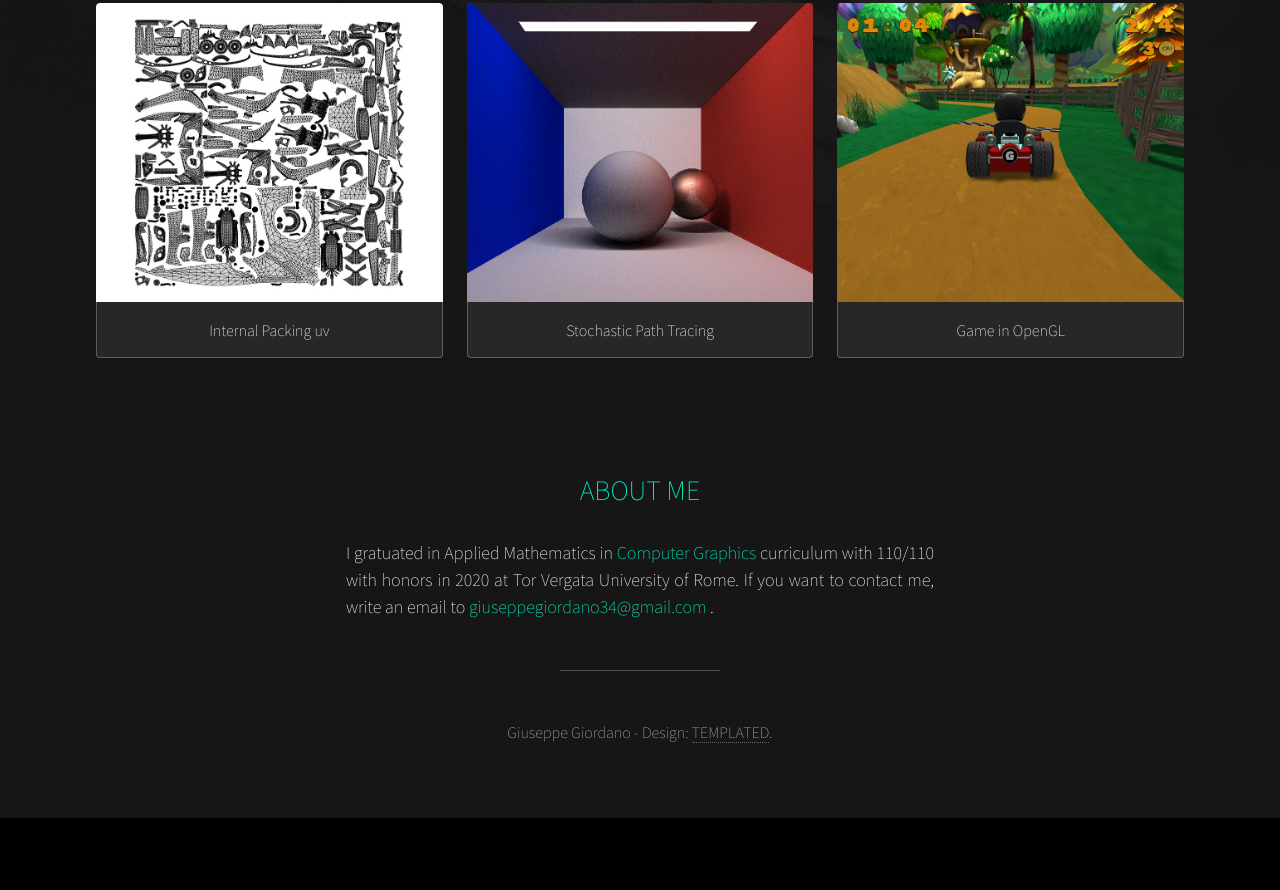
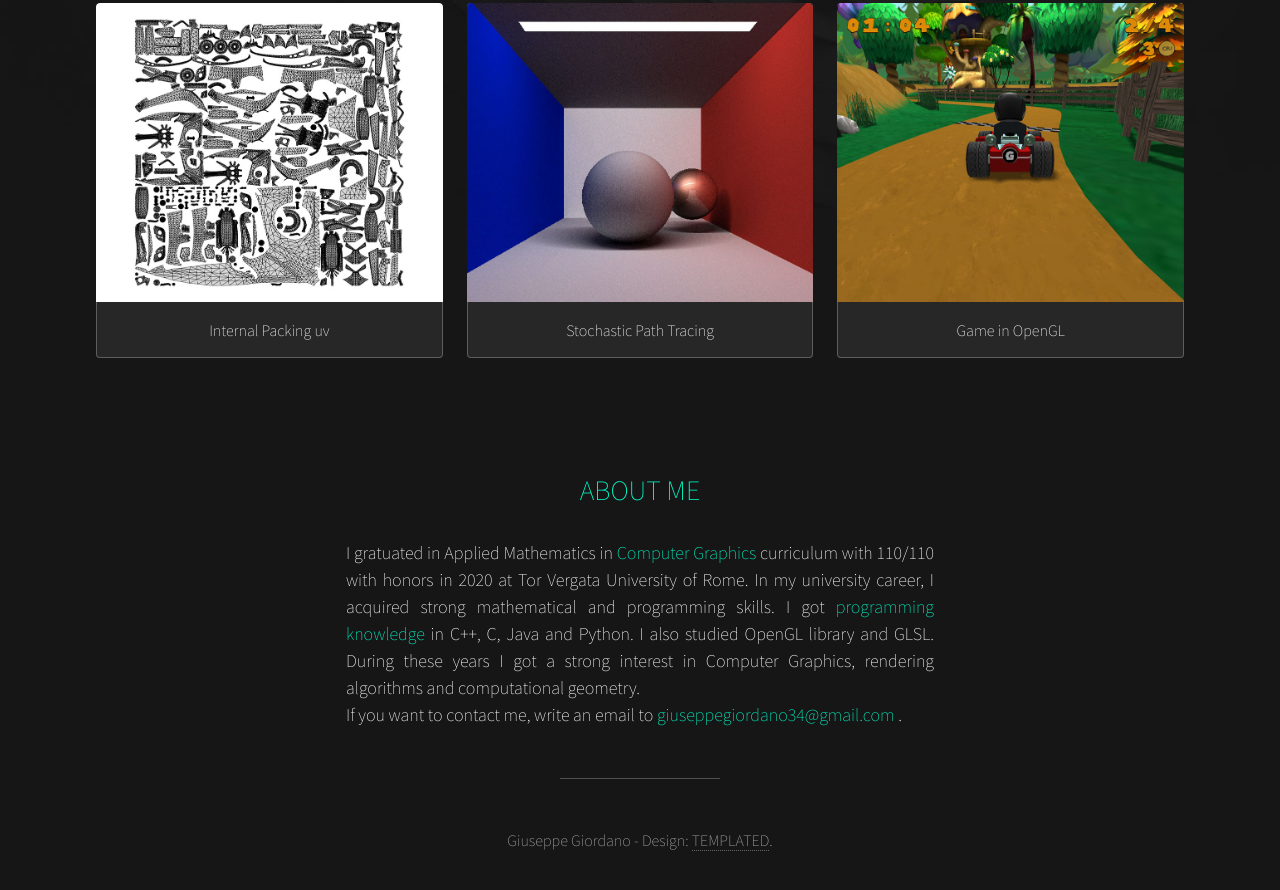
Before and after one commit to Giuseppeg34/giuseppeg34.github.io, a plain HTML site: page index.html in a window 1280 px wide. Shown: the part 461-1351 px from the top of the page. Before the commit the page ends 1279 px from the top, so only its background shows below. Drawn offline with Linux system fonts and the light colour scheme.

Commit message:
Update index.html

```diff
--- a/index.html
+++ b/index.html
@@ -56,8 +56,10 @@
 								<h1><b>ABOUT ME</b></h1>
 								<h3 style="font-size:18px ; margin-left: 250px; margin-right: 250px; text-align:justify">
 									I gratuated in Applied Mathematics in <b>Computer Graphics</b> curriculum with 110/110 with honors in 2020
-									at Tor Vergata University of Rome.
-									If you want to contact me, write an email to <b>giuseppegiordano34@gmail.com</b> .
+									at Tor Vergata University of Rome. In my university career, I acquired strong mathematical and programming skills.
+									I got <b>programming knowledge</b> in C++, C, Java and Python. I also studied OpenGL library and GLSL.
+									During these years I got a strong interest in Computer Graphics, rendering algorithms and computational geometry.
+									<br>If you want to contact me, write an email to <b>giuseppegiordano34@gmail.com</b> .
 								</h3>
 							</div>
 
@@ -69,7 +71,9 @@
 					</footer>
 
 			</div>
-
+			<div id="sfcxymm3w99c98nwpdln1mrw8s7a9hff6xt"></div>
+<script type="text/javascript" src="https://counter3.stat.ovh/private/counter.js?c=xymm3w99c98nwpdln1mrw8s7a9hff6xt&down=async" async></script>
+<noscript><a href="https://www.contatoreaccessi.com" title="contatore internet"><img src="https://counter3.stat.ovh/private/contatoreaccessi.php?c=xymm3w99c98nwpdln1mrw8s7a9hff6xt" border="0" title="contatore internet" alt="contatore internet"></a></noscript>
 
 	</body>
 </html>
```
